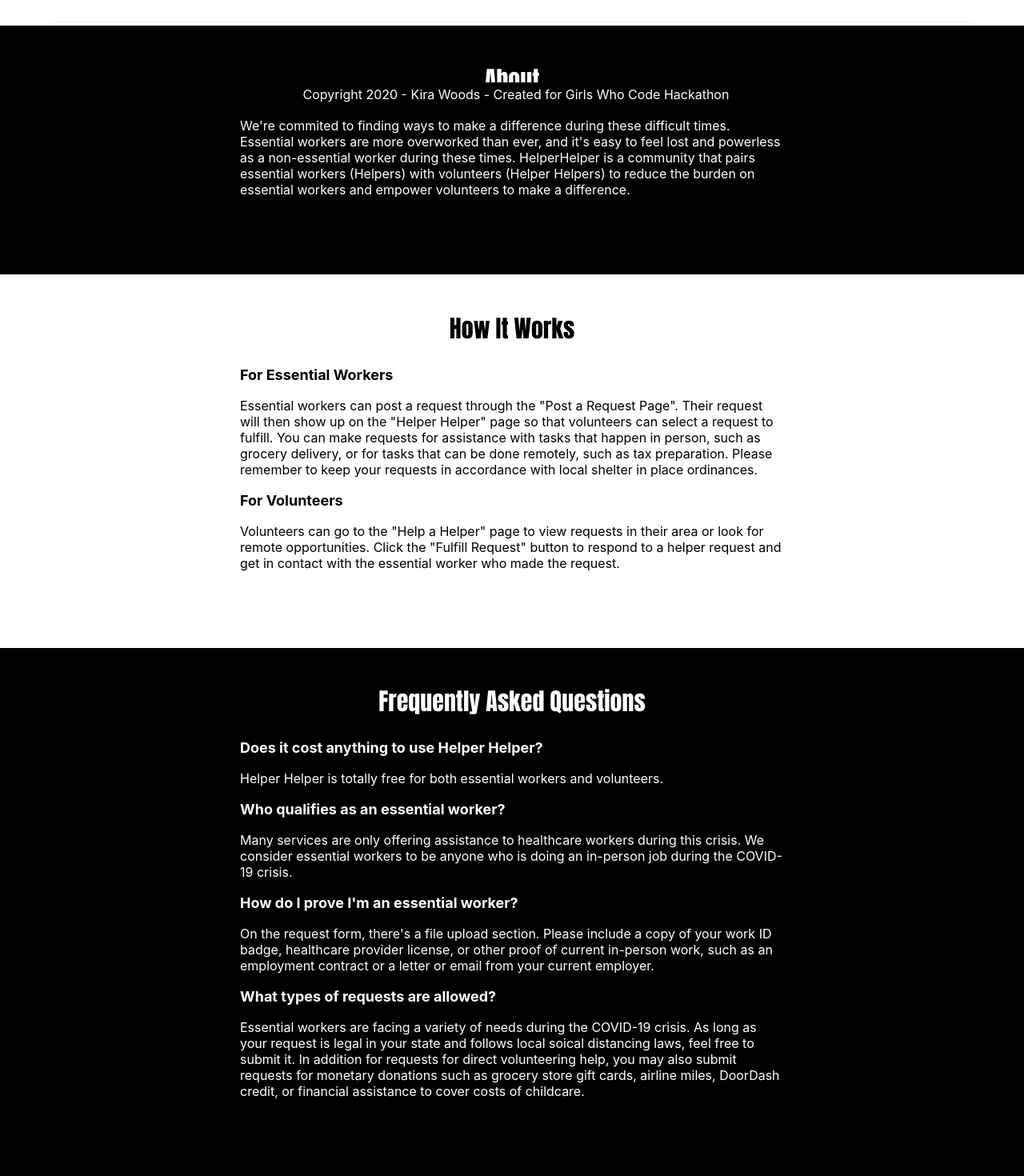
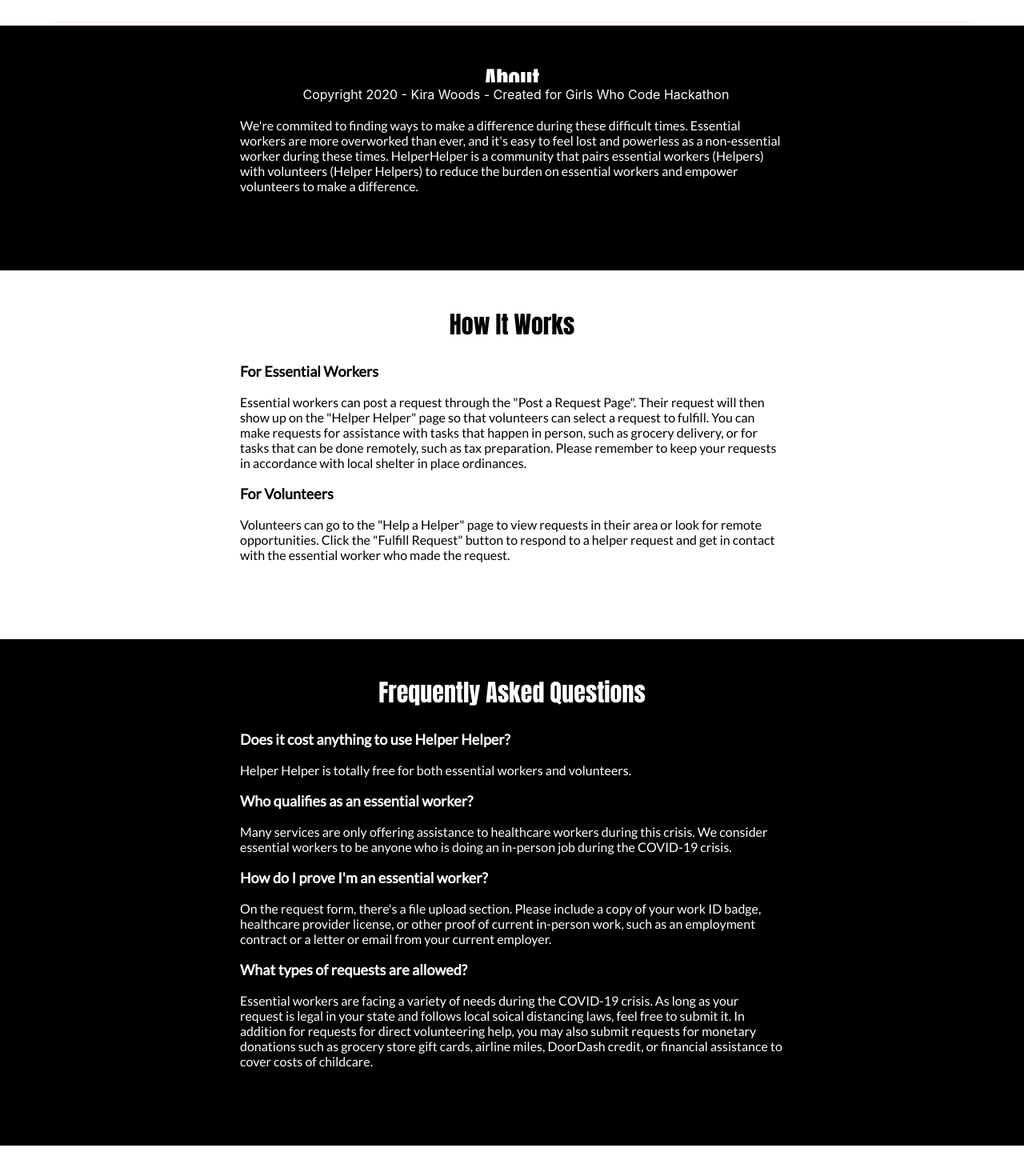
Before and after one commit to kirawoods/helper-helper, a React (Create React App) app: page / in a window 1280 px wide. Shown: the part 657-2127 px from the top of the page at 80% size. After the commit the page ends 2089 px from the top, so only its background shows below. Built offline with nearby package versions, Linux system fonts and the light colour scheme.

Commit message:
updates fonts on home page

```diff
--- a/src/components/Home.css
+++ b/src/components/Home.css
@@ -1,4 +1,5 @@
 @import url("https://fonts.googleapis.com/css2?family=Anton&display=swap");
+@import url("https://fonts.googleapis.com/css2?family=Lato&display=swap");
 
 .header-logo {
   height: 600px;
@@ -9,6 +10,7 @@
   color: white;
   padding: 20px 300px 80px 300px;
   text-align: left;
+  font-family: "Lato", sans-serif;
 }
 
 .about-header {
@@ -21,6 +23,7 @@
 .how-it-works-section {
   padding: 20px 300px 80px 300px;
   text-align: left;
+  font-family: "Lato", sans-serif;
 }
 
 .how-it-works-header {
@@ -35,6 +38,7 @@
   color: white;
   padding: 20px 300px 80px 300px;
   text-align: left;
+  font-family: "Lato", sans-serif;
 }
 
 .FAQ-header {
```
